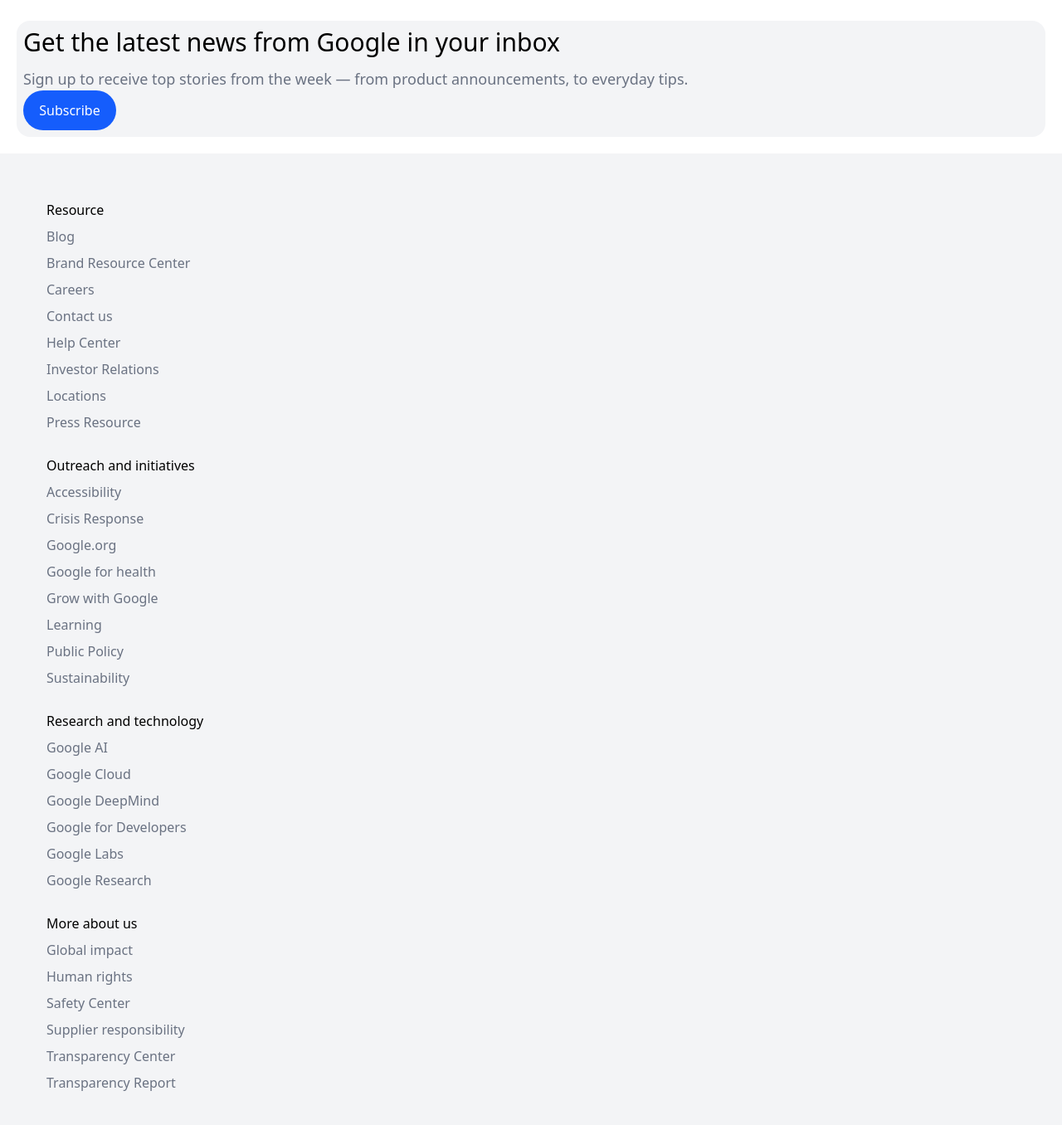
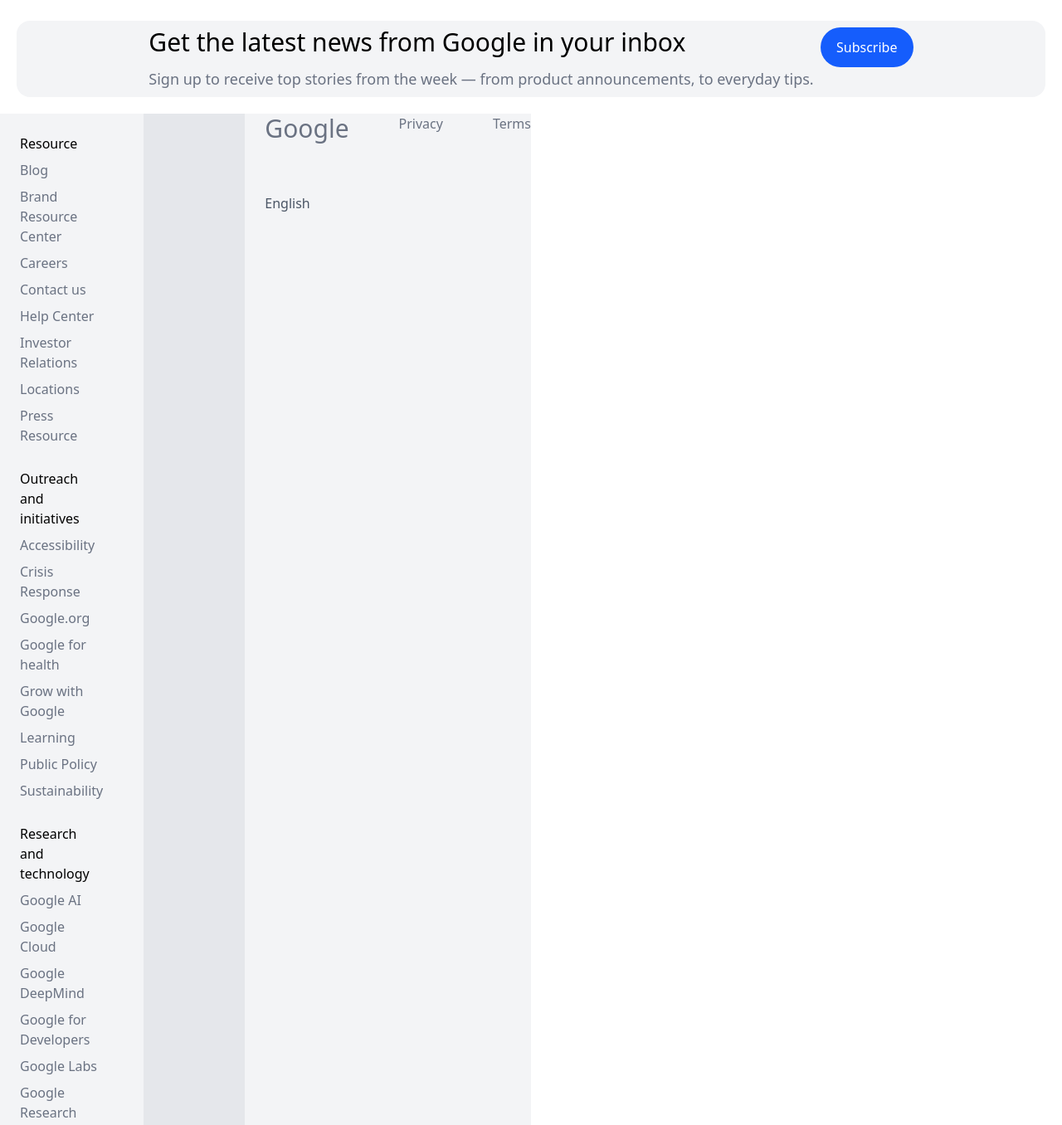
Before and after one commit to neducod/google-clone, a website: page index.html in a window 1280 px wide. Shown: the part 2320-3676 px from the top of the page at 83% size. Drawn offline with Linux system fonts and the light colour scheme.

Commit message:
the whole webpage

```diff
--- a/index.html
+++ b/index.html
@@ -94,7 +94,7 @@
     </div>
   </div>
 
-  <div class="hidden sm:flex justify-center p-2 flex-col bg-gray-100 min-h-10 min-w-3xs m-5 rounded-2xl">
+  <div class="flex flex-col sm:flex-row justify-center p-2 bg-gray-100 min-h-10 min-w-3xs m-5 rounded-2xl gap-2">
     <div class="flex flex-col gap-3">
         <h2 class="text-3xl font-light">Get the latest news from Google in your inbox</h2>
         <p class="text-lg text-gray-500">Sign up to receive top stories from the week — from product announcements, to everyday tips.</p>
@@ -104,9 +104,9 @@
     </div>
   </div>
 
-  <footer class="hidden sm:flex flex-col gap-6 bg-gray-100 justify-start">
-    <div class="flex flex-col justify-between p-14 gap-7">
-      <div class="flex flex-row gap-3">
+  <footer class="flex flex-col sm:flex-row gap-6 bg-gray-100 justify-start w-full sm:w-1/2">
+    <div class="flex flex-col justify-between p-6 gap-7">
+      <div class="flex">
         <ul class="flex gap-2 flex-col">
           <li>Resource</li>
           <li><a href="" class="text-gray-500 hover:text-black" >Blog</a></li>
@@ -119,7 +119,7 @@
           <li><a href="" class="text-gray-500 hover:text-black" >Press Resource</a></li>
         </ul>
       </div>
-      <div class="flex flex-row gap-3">
+      <div class="flex">
         <ul class="flex gap-2 flex-col">
           <li>Outreach and initiatives</li>
           <li><a href="" class="text-gray-500 hover:text-black" >Accessibility</a></li>
@@ -132,7 +132,7 @@
           <li><a href="" class="text-gray-500 hover:text-black" >Sustainability</a></li>
         </ul>
       </div>
-      <div class="flex flex-row gap-3">
+      <div class="flex">
         <ul class="flex gap-2 flex-col">
           <li>Research and technology</li>
           <li><a href="" class="text-gray-500 hover:text-black" >Google AI</a></li>
@@ -143,7 +143,7 @@
           <li><a href="" class="text-gray-500 hover:text-black" >Google Research</a></li>
         </ul>
       </div>
-      <div class="flex flex-row gap-3">
+      <div class="flex">
         <ul class="flex gap-2 flex-col">
           <li>More about us</li>
           <li><a href="" class="text-gray-500 hover:text-black" >Global impact</a></li>
@@ -156,6 +156,7 @@
       </div>
     </div>
     <!-- <div class="w-7xl bg-gray-200 h-0.5"></div> -->
+    <div class="w-full sm:w-1/2 bg-gray-200 h-auto"></div>
     <div class="flex gap-15 flex-col">
       <ul class="flex gap-15">
         <li class="text-3xl text-gray-500">Google</li>
```
Also changed, not shown: src/output.css.
